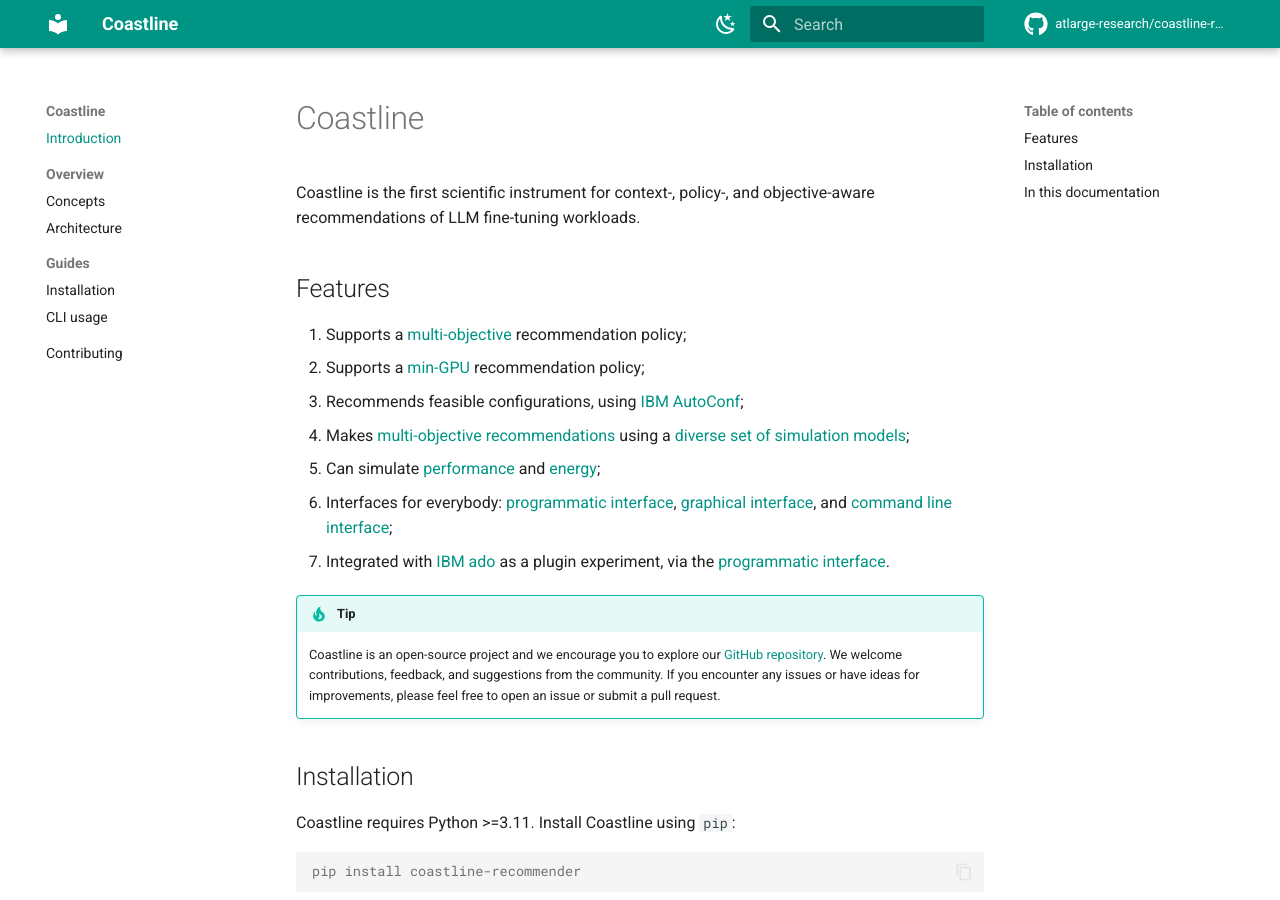
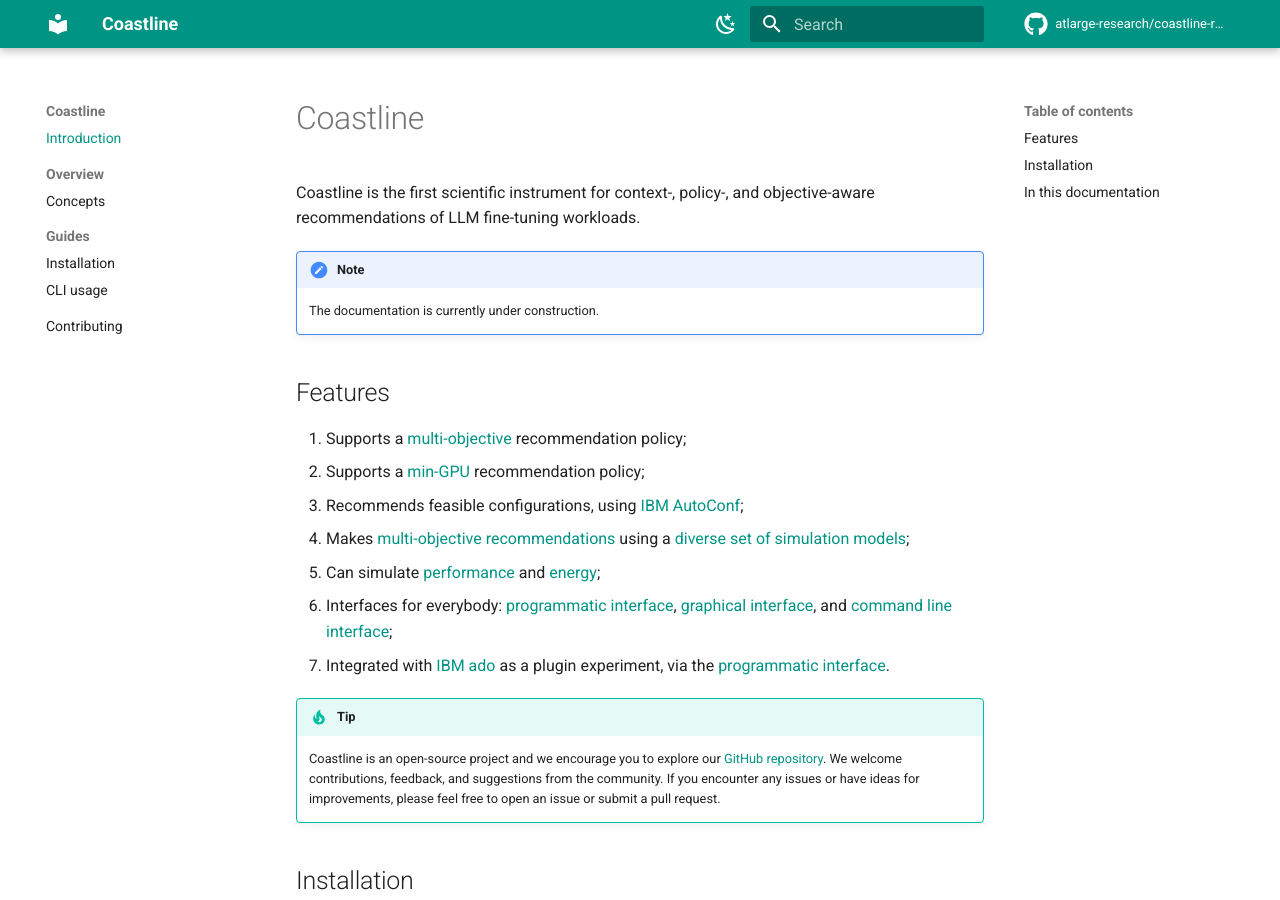
Before and after one commit to atlarge-research/coastline-recommender, an MkDocs documentation site: the page built from docs/index.md, in a window 1280 px wide and 900 px high. Built offline with MkDocs 1.6.1 and Material for MkDocs 9.7.7, drawn with Linux system fonts in a browser that asks for light colours; comment, search, counter and statistics services are not loaded.

Commit message:
docs: work-in-progress cleanup for the v0.2.2 share
- remove empty overview/architecture.md and drop its nav entry
- index.md: keep the under-construction note

```diff
--- a/docs/index.md
+++ b/docs/index.md
@@ -2,6 +2,9 @@
 
 Coastline is the first scientific instrument for context-, policy-, and objective-aware recommendations of LLM
 fine-tuning workloads.
+
+!!! note
+    The documentation is currently under construction.
 
 ## Features
 
--- a/mkdocs.yml
+++ b/mkdocs.yml
@@ -11,7 +11,6 @@
   - Introduction: index.md
   - Overview:
       - Concepts: overview/concepts.md
-      - Architecture: overview/architecture.md
   - Guides:
       - Installation: guides/installation.md
       - CLI usage: guides/cli.md
```
Also changed, not shown: docs/overview/architecture.md (deleted).
